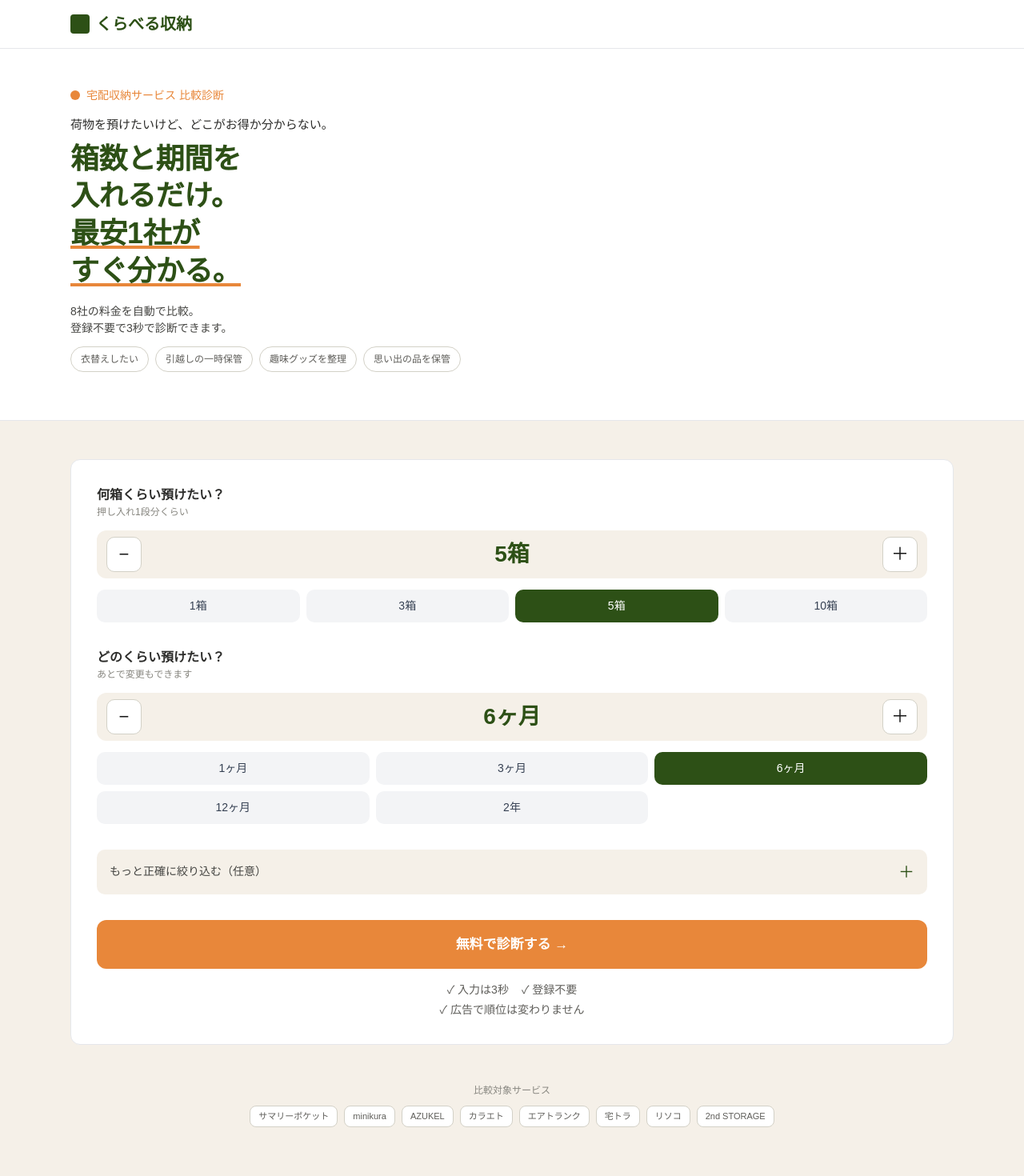
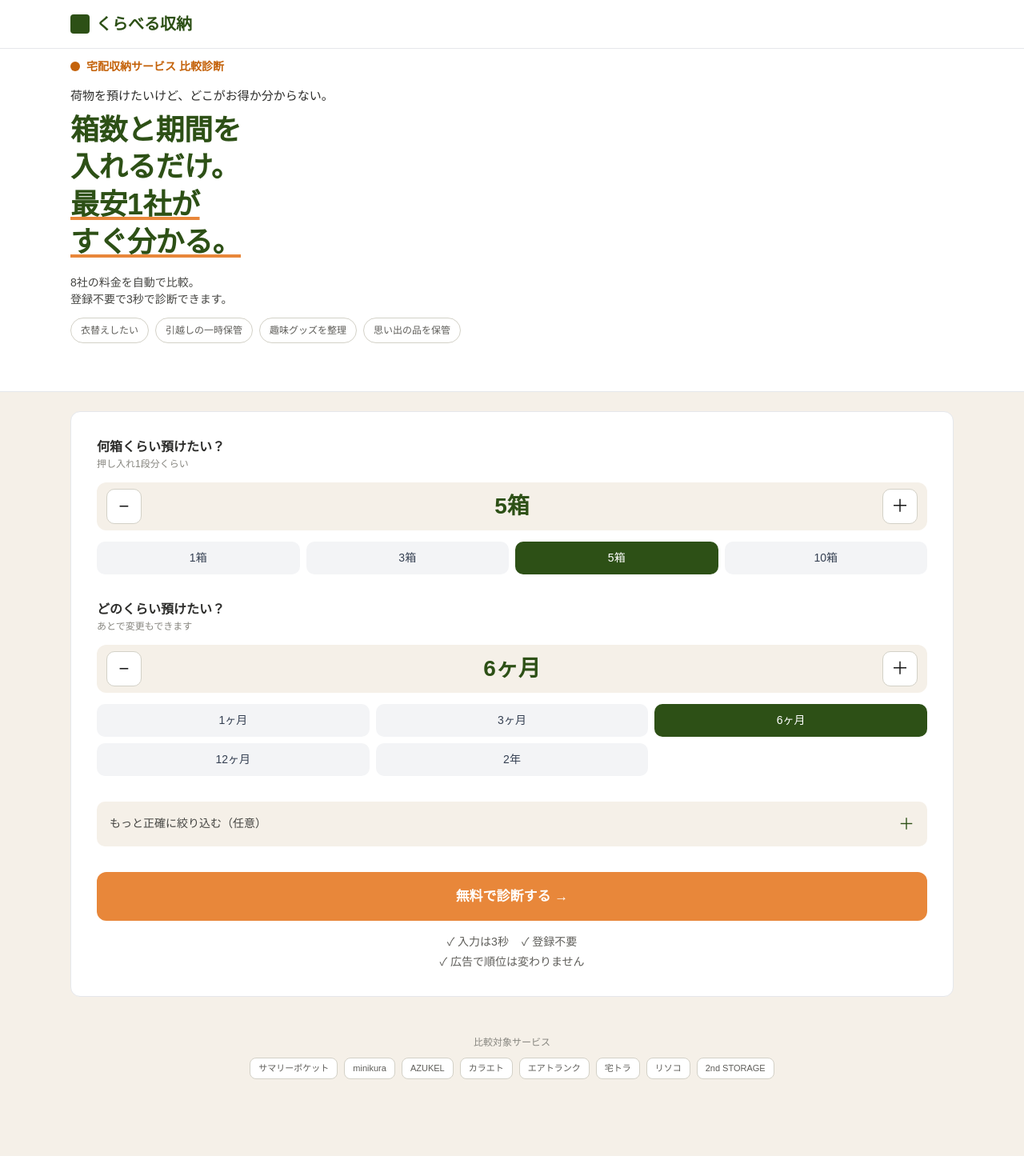
Before and after one commit to kazukiyamada19920206-ai/kurabe-storage, a Next.js app: page / in a window 1280 px wide. Shown: the top 1470 px of the page at 80% size. After the commit the page ends 1445 px from the top, so only its background shows below. Built offline with nearby package versions, Linux system fonts and the light colour scheme.

Commit message:
fix tag visibility and reduce spacing

```diff
--- a/app/page.tsx
+++ b/app/page.tsx
@@ -112,11 +112,11 @@ export default function Home() {
       </header>
 
       {/* ヒーロー */}
-      <div className="bg-white border-b border-gray-200 py-12">
+      <div className="bg-white border-b border-gray-200 pt-3 pb-12">
         <div className="mx-auto max-w-6xl px-6">
           <div className="flex items-center gap-2 mb-4">
-            <div className="w-3 h-3 rounded-full bg-[#E8873A]"></div>
-            <span className="text-sm font-medium text-[#E8873A]">
+            <div className="w-3 h-3 rounded-full bg-[#C4620A]"></div>
+            <span className="text-sm font-[600] text-[#C4620A]">
               宅配収納サービス 比較診断
             </span>
           </div>
@@ -152,7 +152,7 @@ export default function Home() {
       </div>
 
       {/* メインコンテンツ */}
-      <div className="mx-auto max-w-6xl px-6 py-12">
+      <div className="mx-auto max-w-6xl px-6 pt-6 pb-12">
         {/* 入力フォーム */}
         <div className="bg-white rounded-[12px] border border-gray-200 p-8 mb-12">
           <div className="space-y-8 mb-8">
```
